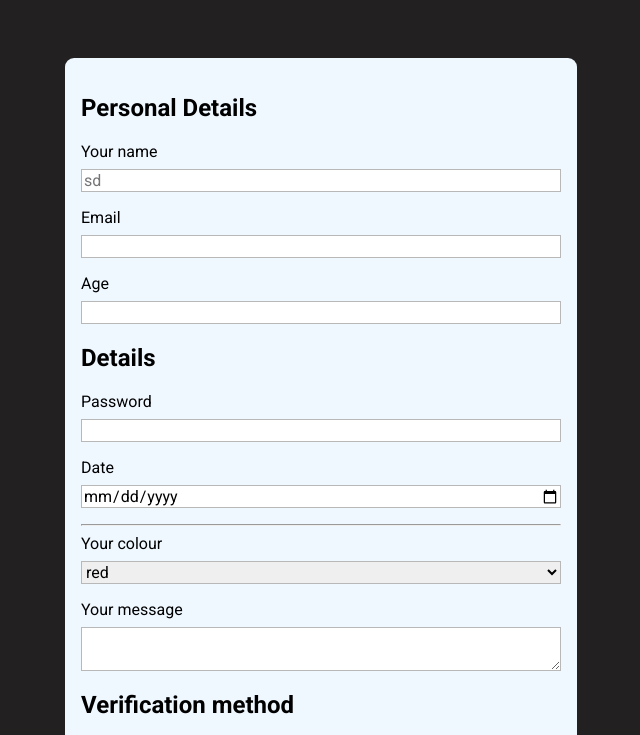
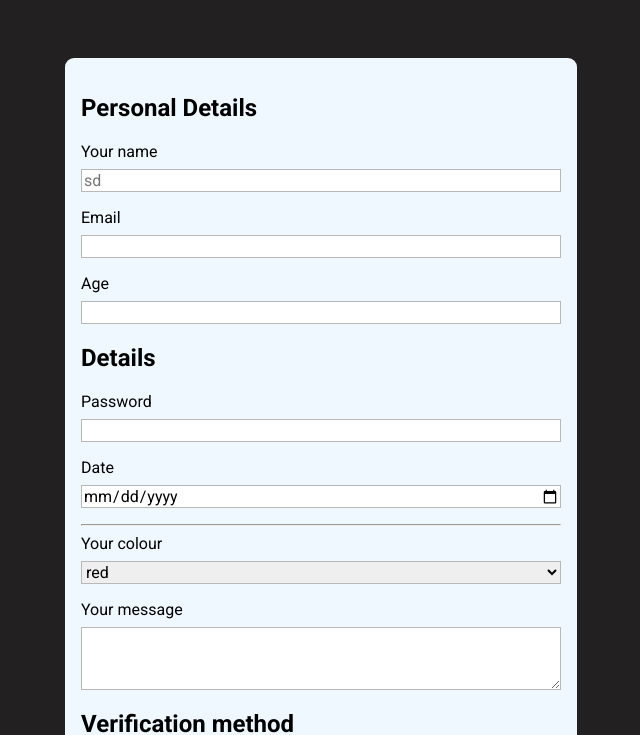
Before and after one commit to AhgamaSundar/Styled-website, a plain HTML site: page index.html in a window 1280 px wide. Shown: the part 81-816 px from the top of the page, without its empty margins (319-959 px from the left). Drawn offline with Linux system fonts and the light colour scheme.

Commit message:
My First form

```diff
--- a/index.css
+++ b/index.css
@@ -30,6 +30,9 @@ select:focus,input:focus,textarea:focus{
   color:rgb(49, 11, 93);
   border-color: rgb(30, 3, 60);
 }
+textarea{
+  resize: vertical;
+}
 button {
   font:inherit;
   display: block;
--- a/index.html
+++ b/index.html
@@ -33,7 +33,7 @@
         <option value="g">green</option>
       </select>
       <label for="txta">Your message</label>
-      <textarea id="txta"></textarea>
+      <textarea rows="3" id="txta"></textarea>
       <h2>Verification method</h2>
       <div class="radio">
         <input type="radio" name="veri" id="txt" value="text" />
```
